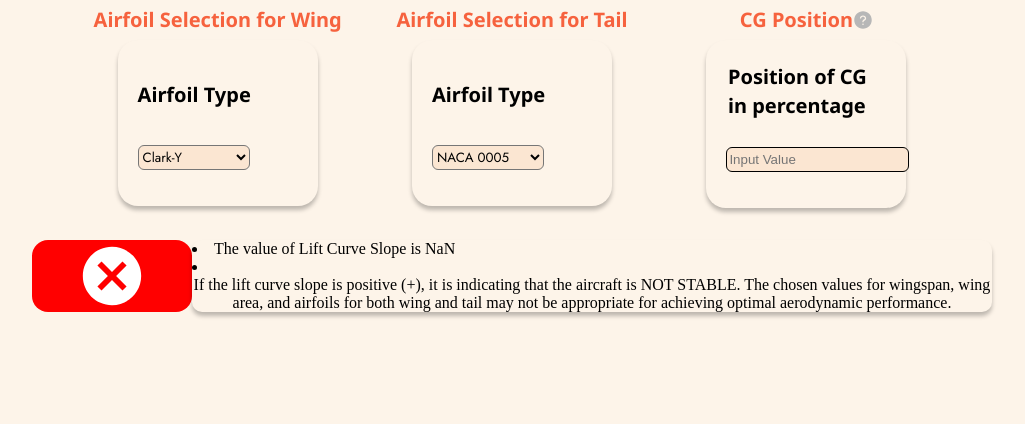
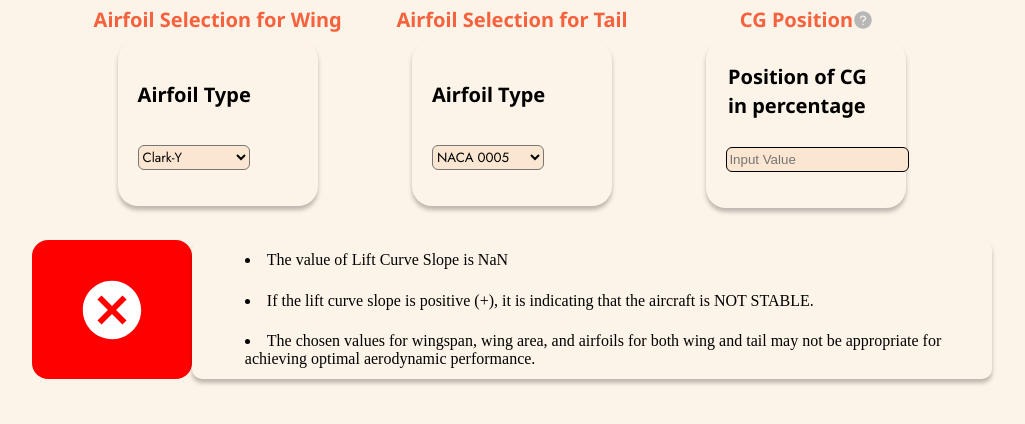
Before and after one commit to ninchay/senior-next, a Next.js app: page /ComponentDesign/ComponentDesignComp/CmAlpha in a window 1280 px wide. Shown: the top 424 px of the page, without its empty margins (128-1153 px from the left). Built offline with nearby package versions, Linux system fonts and the light colour scheme.

Commit message:
debug cmalpha final

```diff
--- a/src/pages/ComponentDesign/ComponentDesignComp/CmAlpha.js
+++ b/src/pages/ComponentDesign/ComponentDesignComp/CmAlpha.js
@@ -126,7 +126,8 @@ return (
                 <div className={styles.CancelCmAlpha}><CancelIcon style={{ fontSize: 70}} /></div>
                 <div className={styles.CancelinfoBox}>
                     <li>The value of Lift Curve Slope is {cmAlpha}</li>
-                    <li />If the lift curve slope is positive (+), it is indicating that the aircraft is NOT STABLE. The chosen values for wingspan, wing area, and airfoils for both wing and tail may not be appropriate for achieving optimal aerodynamic performance.
+                    <li>If the lift curve slope is positive (+), it is indicating that the aircraft is NOT STABLE. </li>
+                    <li>The chosen values for wingspan, wing area, and airfoils for both wing and tail may not be appropriate for achieving optimal aerodynamic performance. </li>
 
                 </div>
             </div>
--- a/src/styles/ComponentDesign/ComponentDesignComp/CmAlpha.module.css
+++ b/src/styles/ComponentDesign/ComponentDesignComp/CmAlpha.module.css
@@ -147,7 +147,7 @@
     box-shadow: 0px 4px 4px rgba(0, 0, 0, 0.25);
 }
 
-.CheckinfoBox li {
+.CheckinfoBox li,  .CancelinfoBox li {
     padding: 0.7rem 0.3rem;
     margin-left: 3rem;
     text-align: start;
```
